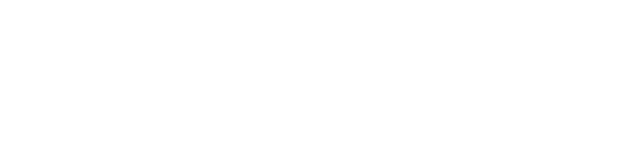
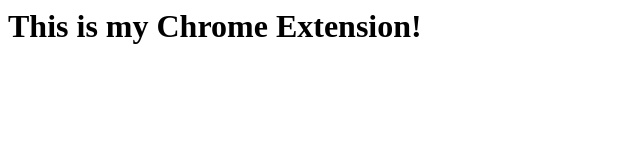
Before and after one commit to ludwigbe/ChromeExtension, a browser extension: page index.html in a window 1280 px wide. Shown: the whole page, without its empty margins (0-640 px from the left). Drawn offline with Linux system fonts and the light colour scheme.

Commit message:
deine Nachricht

```diff
--- a/index.html
+++ b/index.html
@@ -4,8 +4,7 @@
     </head>
     <body>
 
-
-
+        <h1>This is my Chrome Extension!</h1>
 
 
         <script src="index.js"></script>
--- a/index.js
+++ b/index.js
@@ -0,0 +1 @@
+// localStorage Integration empty
--- a/style.css
+++ b/style.css
@@ -0,0 +1,3 @@
+body {
+    min-width: 400px;
+}
```
Also changed, not shown: images/icons/wallet mit bargeld_15.png (added), manifest.json (added).
